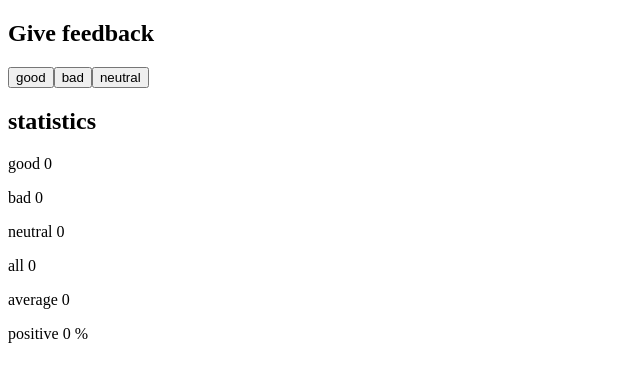
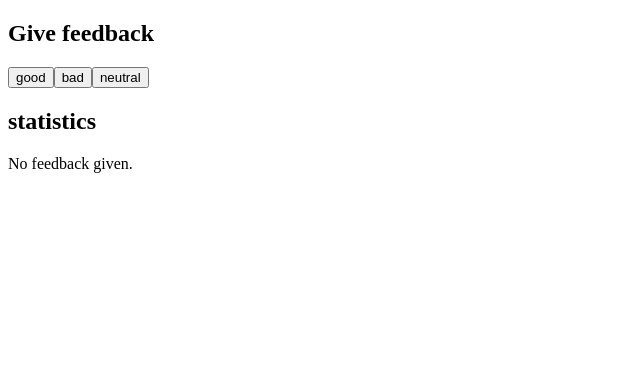
Before and after one commit to NaKaOri-sys/Curso_FullStackOpen, a React (Vite) app in the folder part1/unicafe/: page / in a window 1280 px wide. Shown: the top 382 px of the page, without its empty margins (0-640 px from the left). Built offline with nearby package versions, Linux system fonts and the light colour scheme.

Commit message:
feat: done exercise1.9

```diff
--- a/part1/unicafe/src/Statistic.jsx
+++ b/part1/unicafe/src/Statistic.jsx
@@ -1,6 +1,6 @@
 import Display from "./Display";
 
-const Statistic = ({good, bad, neutral}) => {
+const Statistic = ({ good, bad, neutral }) => {
     const sumAll = () => { return good + bad + neutral };
     const calculateAverage = () => { return sumAll() / 3 };
     const calculateGoodPercent = () => {
@@ -9,6 +9,11 @@ const Statistic = ({good, bad, neutral}) => {
         }
         return ((good / sumAll()) * 100)
     };
+    if (good == 0 && bad == 0 && neutral == 0) {
+        return(
+            <Display text={'No feedback given.'}/>
+        )
+    }
     return (
         <>
             <Display text='good' value={good} />
```
